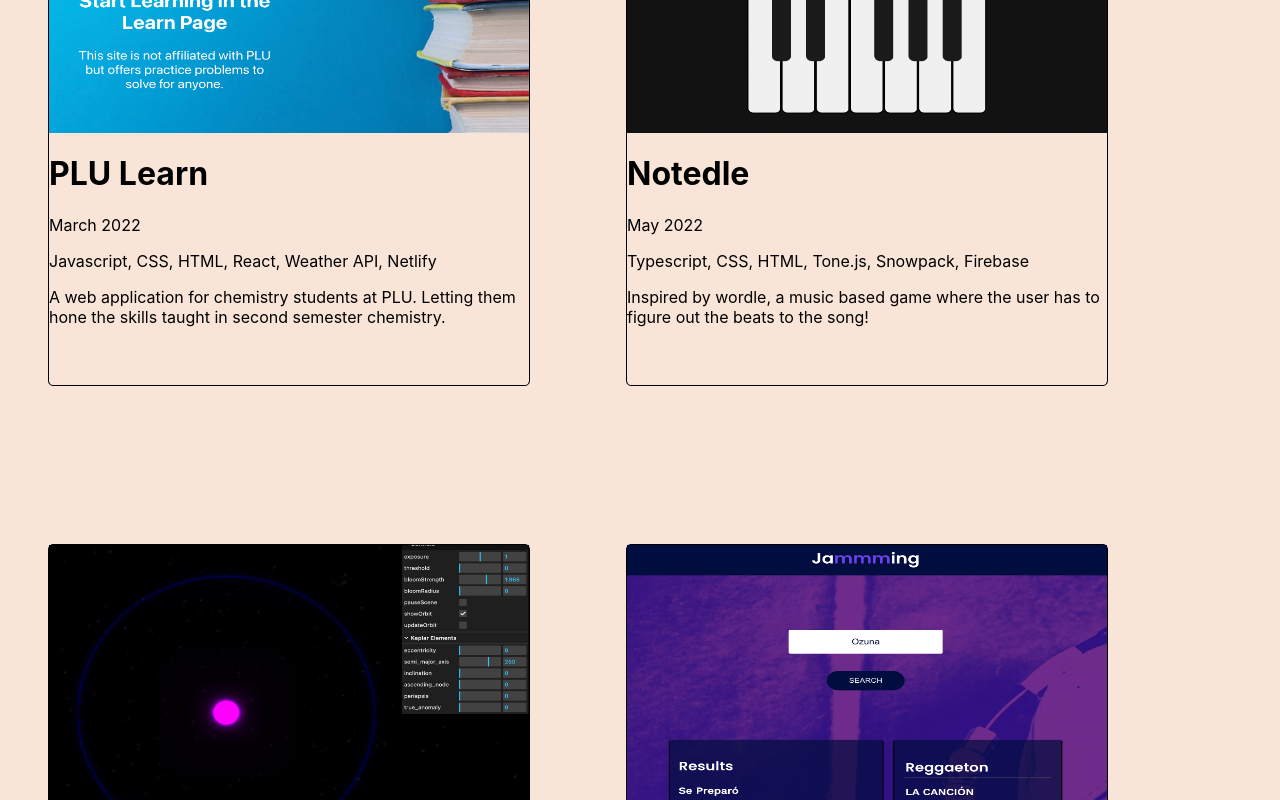
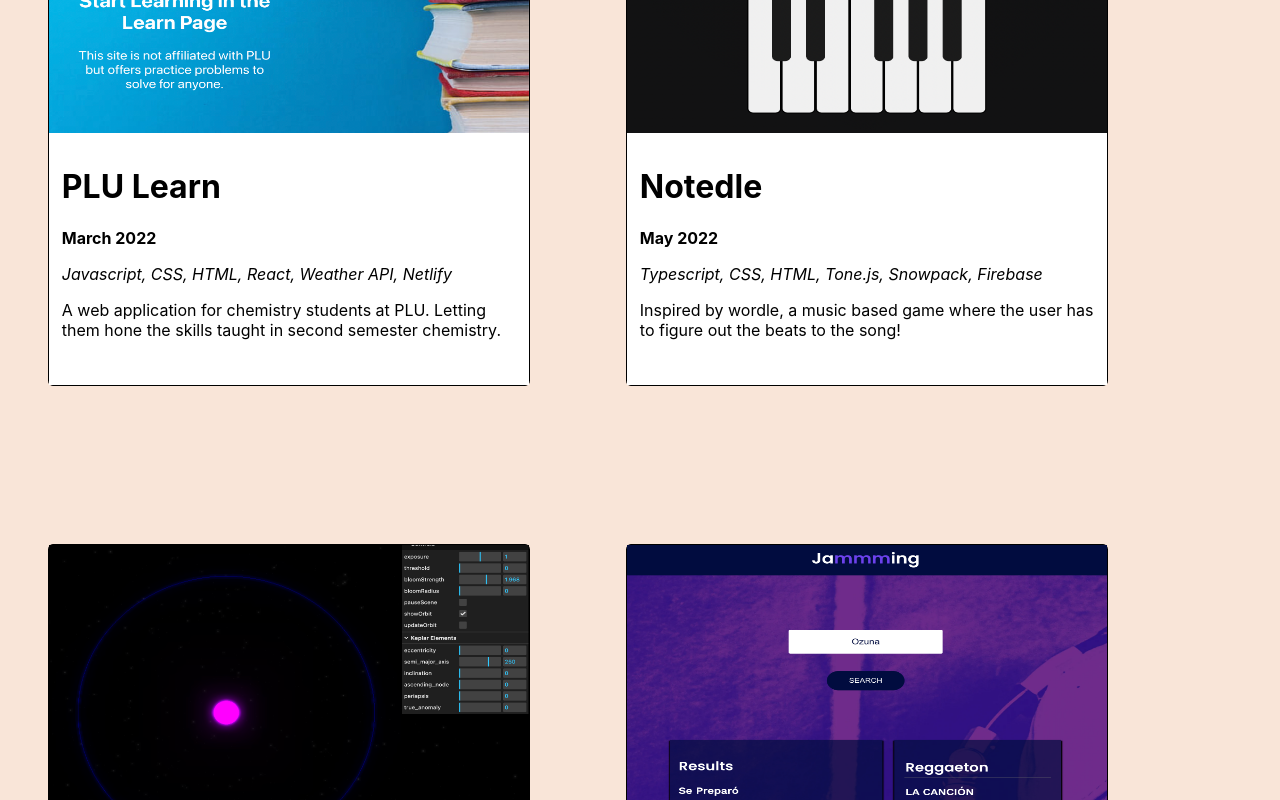
Before and after one commit to StuartGavidia/PortfolioWebsite, a React (Create React App) app: page /home in a window 1280 px wide. Shown: the part 1200-2000 px from the top of the page. Built offline with nearby package versions, Linux system fonts and the light colour scheme.

Commit message:
Update Project Component Style

```diff
--- a/src/components/Project/Project.css
+++ b/src/components/Project/Project.css
@@ -13,3 +13,16 @@
     height: 100%;
     width: 100%;
 }
+
+.project-description {
+    padding: 0.8rem;
+    background-color: white;
+}
+
+.project-date {
+    font-weight: bold;
+}
+
+.project-technologies {
+    font-style: italic;
+}
--- a/src/components/Project/Project.tsx
+++ b/src/components/Project/Project.tsx
@@ -8,10 +8,10 @@ const Project = (props:projectInfo) => {
             <div>
                 <img src={`../../assets/images/${props.img_link}`} className="project-image" alt="bird"/>
             </div>
-            <div>
+            <div className="project-description">
                 <h1>{props.info}</h1>
-                <p>{props.date}</p>
-                <p>{props.technologies}</p>
+                <p className="project-date">{props.date}</p>
+                <p className="project-technologies">{props.technologies}</p>
                 <p>{props.quickBio}</p>
             </div>
         </div>
```
